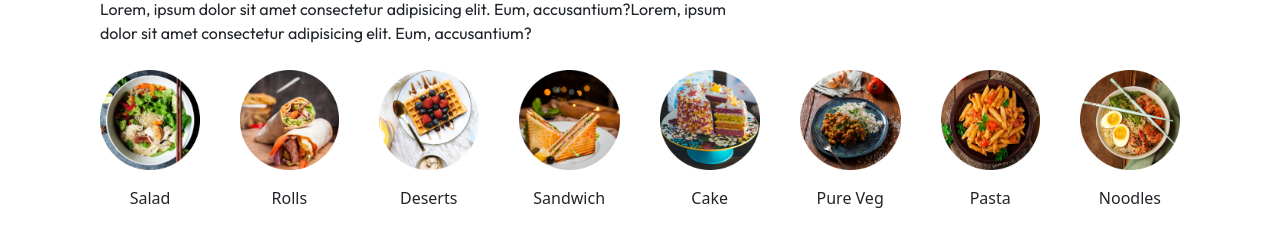
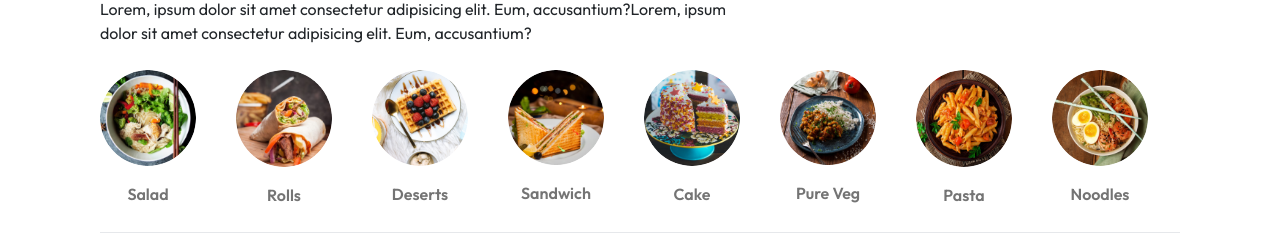
Before and after one commit to asiaahmadali/FoodDel, a React (Vite) app in the folder Frontend/: page / in a window 1280 px wide. Shown: the part 710-952 px from the top of the page. Built offline with nearby package versions, Linux system fonts and the light colour scheme.

Commit message:
menu completed

```diff
--- a/Frontend/src/components/ExploreMenu/ExploreMenu.jsx
+++ b/Frontend/src/components/ExploreMenu/ExploreMenu.jsx
@@ -9,16 +9,24 @@ function ExploreMenu() {
         Eum, accusantium?
       </p>
       {/* menu list */}
-      <div className="flex gap-10 mt-[10px] overflow-x-scroll no-scrollbar ">
+      <div className="flex gap-10   mt-[10px] overflow-x-scroll hide-scrollbar ">
         {menu_list.map((item, index) => {
           return (
             <div key={index} className="flex flex-col items-center gap-3">
-              <img src={item.menu_image} alt="" />
-              <p>{item.menu_name}</p>
+              <img
+                src={item.menu_image}
+                alt=""
+                className="min-w-[80px] cursor-pointer w-[7.5vw] rounded-[50%]"
+              />
+              <p className="font-outfit text-[#747474] text-[16px] font-[600]  cursor-pointer">
+                {item.menu_name}
+              </p>
             </div>
           );
         })}
       </div>
+      {/* hr line */}
+      <hr className="mt-[10px] mb-[10px] bg-gray-400 h-[2px] border-none" />
     </div>
   );
 }
--- a/Frontend/src/index.css
+++ b/Frontend/src/index.css
@@ -6,3 +6,7 @@
   color: red;
   border-bottom: 1px solid red;
 }
+
+.hide-scrollbar::-webkit-scrollbar {
+  display: none;
+}
--- a/Frontend/tailwind.config.js
+++ b/Frontend/tailwind.config.js
@@ -9,16 +9,6 @@ export default {
     fontFamily: {
       outfit: ['Outfit', 'sans-serif'],
     },
-    plugins: [
-      function ({ addComponents }) {
-        addComponents({
-          '.no-scrollbar': {
-            '-webkit-scrollbar': 'none',
-            '-ms-overflow-style': 'none',
-            'scrollbar-width': 'none',
-          },
-        });
-      },
-    ],
   },
+  plugins: [],
 };
```
